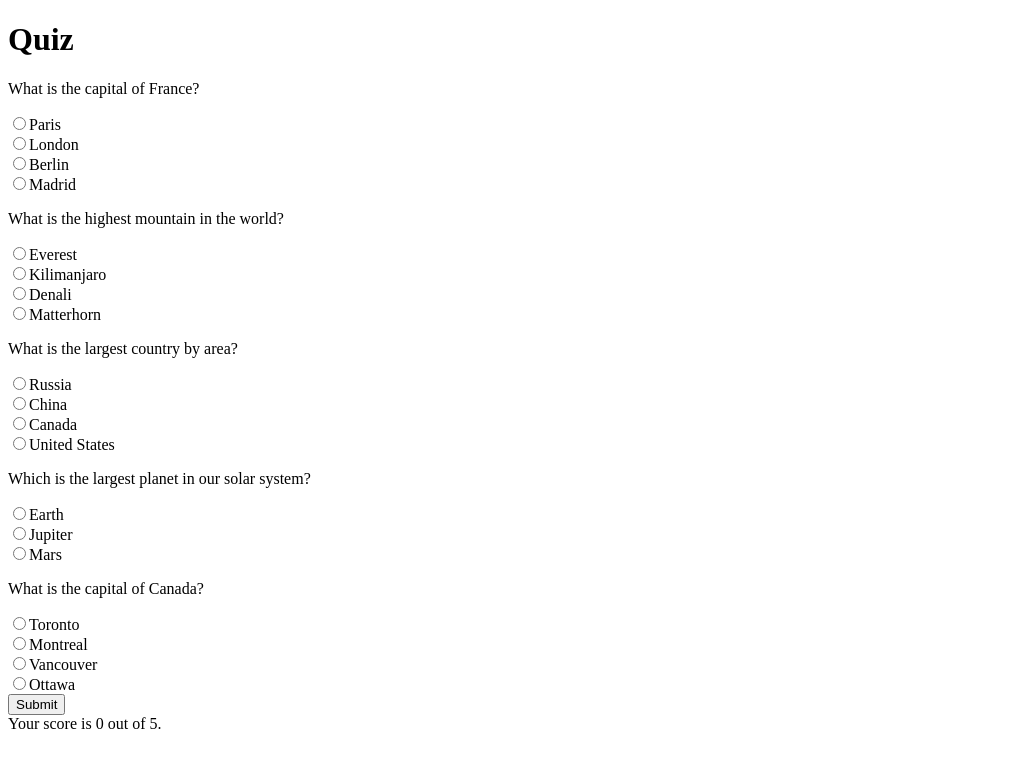
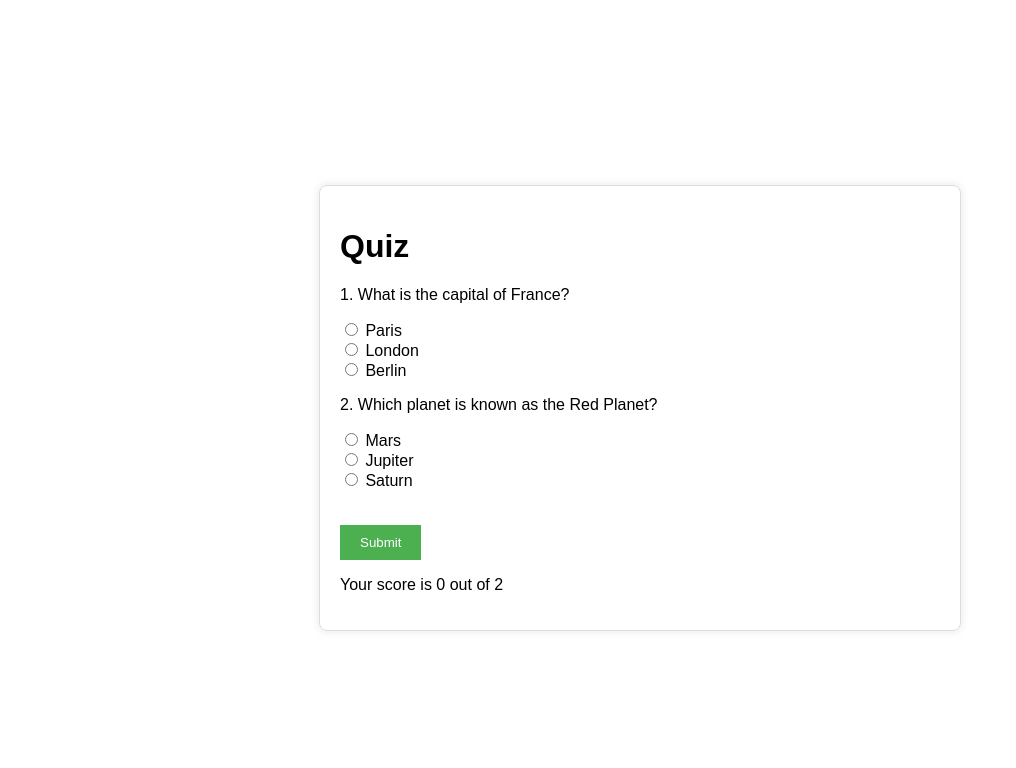
Before and after one commit to acciojob/quiz-with-session-okamble605, a website: page main.html in a window 1280 px wide. Both pictures are taken after a click on the button "Submit". Shown: the whole page, without its empty margins (0-1016 px from the left). Drawn offline with Linux system fonts and the light colour scheme.

Commit message:
created a submission

```diff
--- a/main.html
+++ b/main.html
@@ -1,14 +1,100 @@
 <!DOCTYPE html>
-<html>
-  <head>
-    <link rel="stylesheet" href="styles.css" />
-  </head>
-  <body>
-    <h1>Quiz</h1>
-    <div id="questions"></div>
-    <button id="submit">Submit</button>
-    <div id="score"></div>
+<html lang="en">
+<head>
+    <meta charset="UTF-8">
+    <meta name="viewport" content="width=device-width, initial-scale=1.0">
+    <title>Quiz with Session</title>
+    <style>
+        body {
+            font-family: Arial, sans-serif;
+            display: flex;
+            justify-content: center;
+            align-items: center;
+            height: 100vh;
+            flex-direction: column;
+        }
+        .quiz-container {
+            width: 600px;
+            border: 1px solid #ddd;
+            padding: 20px;
+            border-radius: 8px;
+            box-shadow: 0 0 10px rgba(0, 0, 0, 0.1);
+        }
+        .question {
+            margin-bottom: 15px;
+        }
+        .submit-btn {
+            margin-top: 20px;
+            padding: 10px 20px;
+            background-color: #4caf50;
+            color: white;
+            border: none;
+            cursor: pointer;
+        }
+        .submit-btn:hover {
+            background-color: #45a049;
+        }
+    </style>
+</head>
+<body>
+    <div class="quiz-container">
+        <h1>Quiz</h1>
+        <form id="quizForm">
+            <div class="question" data-index="0">
+                <p>1. What is the capital of France?</p>
+                <label><input type="radio" name="q0" value="Paris"> Paris</label><br>
+                <label><input type="radio" name="q0" value="London"> London</label><br>
+                <label><input type="radio" name="q0" value="Berlin"> Berlin</label>
+            </div>
+            <div class="question" data-index="1">
+                <p>2. Which planet is known as the Red Planet?</p>
+                <label><input type="radio" name="q1" value="Mars"> Mars</label><br>
+                <label><input type="radio" name="q1" value="Jupiter"> Jupiter</label><br>
+                <label><input type="radio" name="q1" value="Saturn"> Saturn</label>
+            </div>
+            <button type="button" class="submit-btn" onclick="submitQuiz()">Submit</button>
+        </form>
+        <p id="result"></p>
+    </div>
 
-    <script type="text/javascript" src="./script.js"></script>
-  </body>
+    <script>
+        const answers = ['Paris', 'Mars'];
+
+        document.addEventListener('DOMContentLoaded', function() {
+            loadProgress();
+        });
+
+        function loadProgress() {
+            const progress = JSON.parse(sessionStorage.getItem('progress')) || {};
+            for (let i = 0; i < answers.length; i++) {
+                const selectedOption = progress[`q${i}`];
+                if (selectedOption) {
+                    const option = document.querySelector(`input[name="q${i}"][value="${selectedOption}"]`);
+                    if (option) option.checked = true;
+                }
+            }
+        }
+
+        document.querySelectorAll('input[type="radio"]').forEach(input => {
+            input.addEventListener('change', function() {
+                const progress = JSON.parse(sessionStorage.getItem('progress')) || {};
+                progress[this.name] = this.value;
+                sessionStorage.setItem('progress', JSON.stringify(progress));
+            });
+        });
+
+        function submitQuiz() {
+            let score = 0;
+            for (let i = 0; i < answers.length; i++) {
+                const selectedOption = document.querySelector(`input[name="q${i}"]:checked`);
+                if (selectedOption && selectedOption.value === answers[i]) {
+                    score++;
+                }
+            }
+            document.getElementById('result').textContent = `Your score is ${score} out of ${answers.length}`;
+            localStorage.setItem('score', score);
+            sessionStorage.removeItem('progress');
+        }
+    </script>
+</body>
 </html>
--- a/script.js
+++ /dev/null
@@ -1,115 +0,0 @@
-// Fetch the questions container and other elements
-const questionsElement = document.getElementById("questions");
-const submitButton = document.getElementById("submit");
-const scoreElement = document.getElementById("score");
-
-// Questions data
-const questions = [
-  {
-    question: "What is the capital of France?",
-    choices: ["Paris", "London", "Berlin", "Madrid"],
-    answer: "Paris",
-  },
-  {
-    question: "What is the highest mountain in the world?",
-    choices: ["Everest", "Kilimanjaro", "Denali", "Matterhorn"],
-    answer: "Everest",
-  },
-  {
-    question: "What is the largest country by area?",
-    choices: ["Russia", "China", "Canada", "United States"],
-    answer: "Russia",
-  },
-  {
-    question: "Which is the largest planet in our solar system?",
-    choices: ["Earth", "Jupiter", "Mars"],
-    answer: "Jupiter",
-  },
-  {
-    question: "What is the capital of Canada?",
-    choices: ["Toronto", "Montreal", "Vancouver", "Ottawa"],
-    answer: "Ottawa",
-  },
-];
-
-// Retrieve progress from session storage
-let userAnswers = JSON.parse(sessionStorage.getItem("progress")) || {};
-
-// Check if a previous score exists in local storage
-const previousScore = localStorage.getItem("score");
-if (previousScore !== null) {
-  scoreElement.textContent = `Your last score was ${previousScore} out of 5.`;
-}
-
-// Render the questions on the page
-function renderQuestions() {
-  questionsElement.innerHTML = ""; // Clear existing content
-
-  questions.forEach((question, questionIndex) => {
-    const questionDiv = document.createElement("div");
-    questionDiv.classList.add("question");
-
-    // Add question text
-    const questionText = document.createElement("p");
-    questionText.textContent = question.question;
-    questionDiv.appendChild(questionText);
-
-    // Add choices
-    question.choices.forEach((choice, choiceIndex) => {
-      const choiceContainer = document.createElement("div");
-
-      const choiceInput = document.createElement("input");
-      choiceInput.type = "radio";
-      choiceInput.name = `question-${questionIndex}`;
-      choiceInput.value = choice;
-      choiceInput.id = `question-${questionIndex}-choice-${choiceIndex}`;
-
-      // Preserve user's previous selection
-      if (userAnswers[questionIndex] === choice) {
-        choiceInput.checked = true;
-      }
-
-      const choiceLabel = document.createElement("label");
-      choiceLabel.setAttribute("for", choiceInput.id);
-      choiceLabel.textContent = choice;
-
-      choiceContainer.appendChild(choiceInput);
-      choiceContainer.appendChild(choiceLabel);
-      questionDiv.appendChild(choiceContainer);
-
-      // Save user's choice in session storage
-      choiceInput.addEventListener("change", () => {
-        userAnswers[questionIndex] = choice;
-        sessionStorage.setItem("progress", JSON.stringify(userAnswers));
-      });
-    });
-
-    questionsElement.appendChild(questionDiv);
-  });
-}
-
-// Calculate and display the score
-function calculateScore() {
-  let score = 0;
-  questions.forEach((question, index) => {
-    if (userAnswers[index] === question.answer) {
-      score++;
-    }
-  });
-  return score;
-}
-
-// Handle quiz submission
-submitButton.addEventListener("click", () => {
-  const score = calculateScore();
-  scoreElement.textContent = `Your score is ${score} out of 5.`;
-
-  // Save score in local storage
-  localStorage.setItem("score", score);
-
-  // Clear session storage (optional: reset progress after submission)
-  sessionStorage.removeItem("progress");
-});
-
-// Initial rendering of the questions
-renderQuestions();
```
